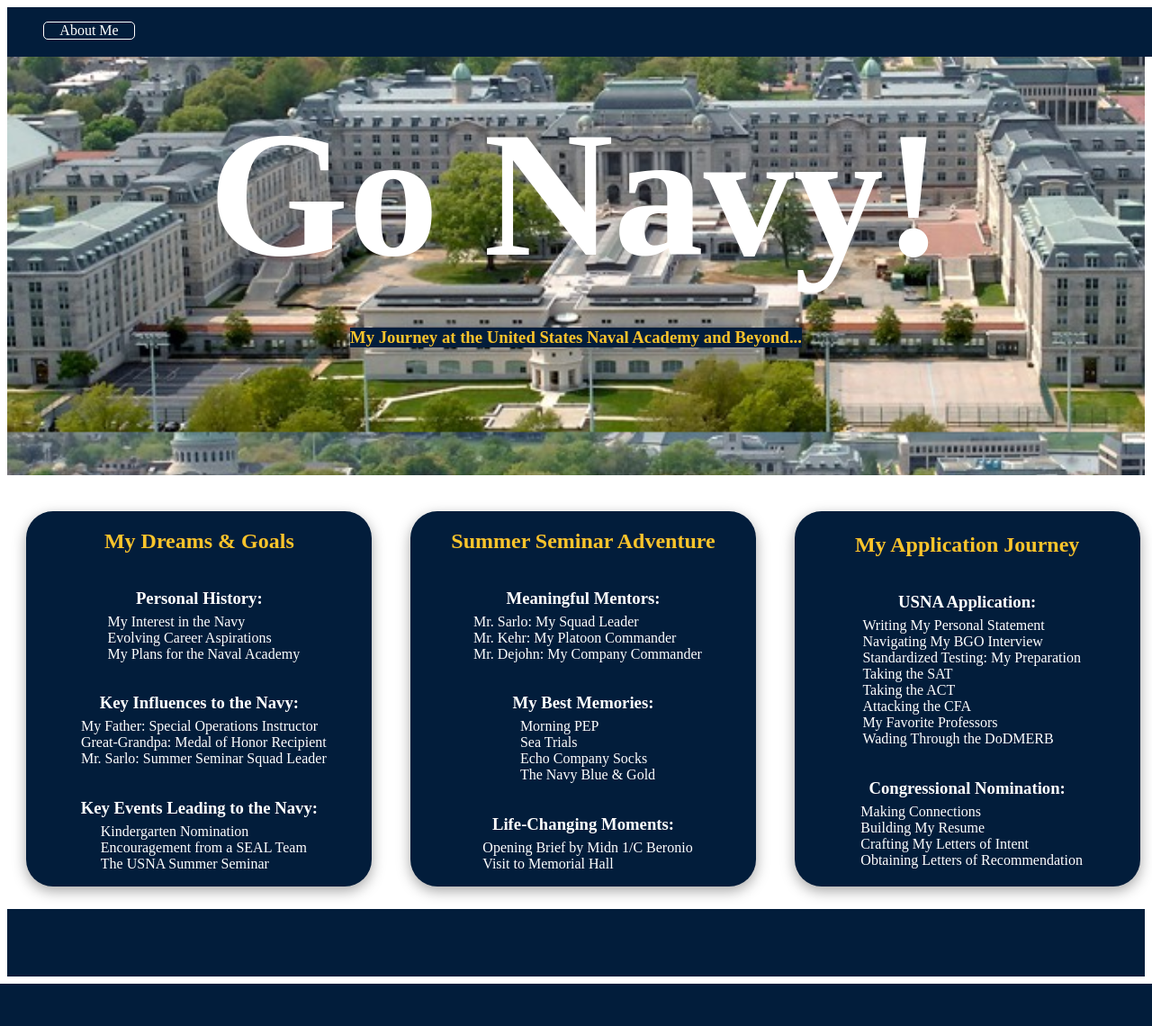
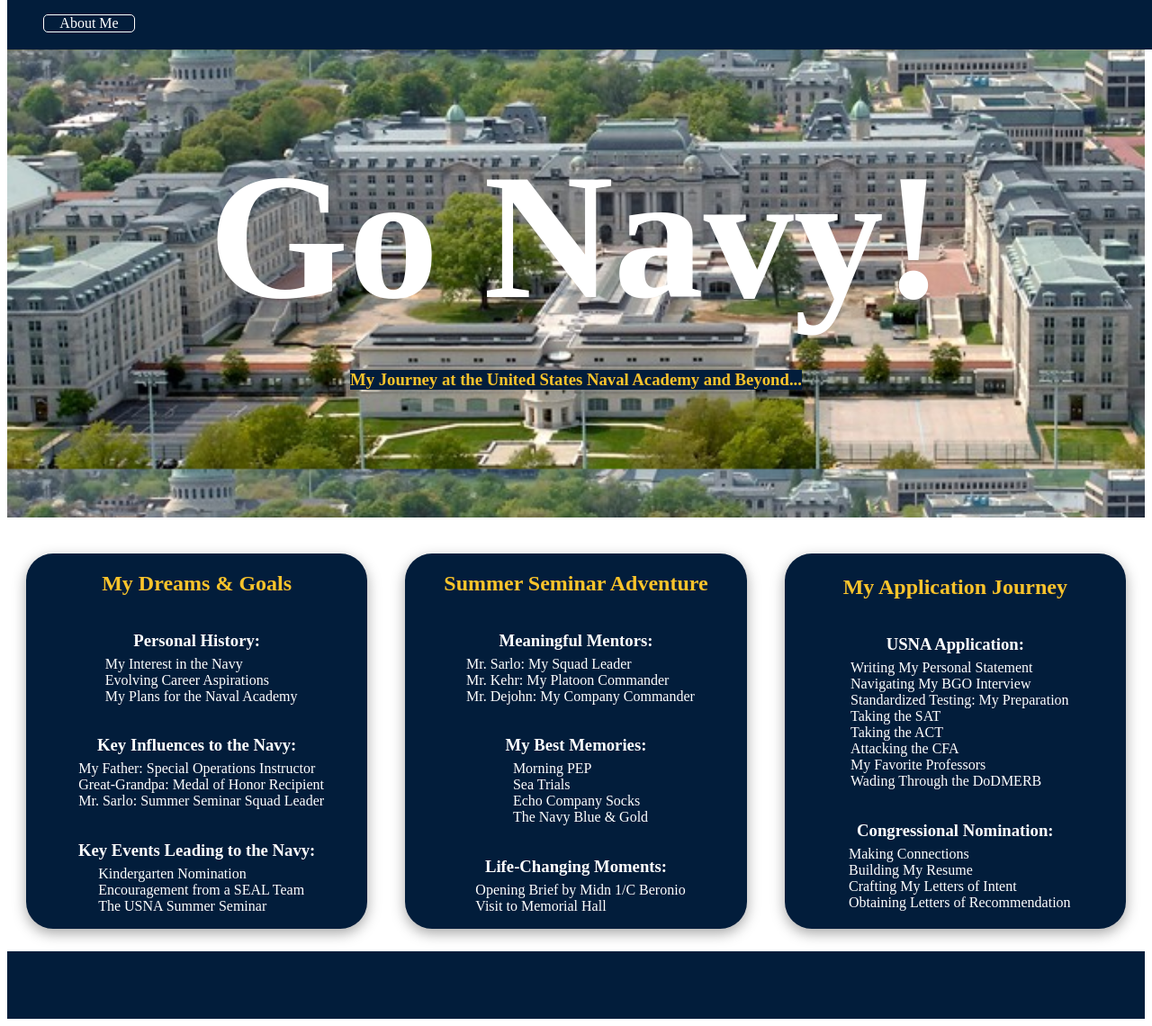
Before and after one commit to AmerikanischerAdler/go_navy, a Flask app: page /home in a window 1280 px wide. Shown: the whole page at 90% size. Before the commit the page ends 1093 px from the top, so only its background shows below. Run offline with Flask 3, Linux system fonts and the light colour scheme; some web fonts are replaced.

Commit message:
adjusted navbar

```diff
--- a/static/style.css
+++ b/static/style.css
@@ -1,7 +1,7 @@
 .contain-all {
     display: flex;
     flex-direction: column;
-    gap: 5vh;
+    gap: 40px;
 }
 
 #title {
@@ -12,7 +12,7 @@
     align-items: center;
     justify-content: center;
     background-image: url(./images/usna_arial.jpeg);
-    background-size: 100vw auto;
+    background-size: 100% auto;
 }
 
 #title h1 {
@@ -28,14 +28,14 @@
 }
 
 .contain {
-    width: 100vw;
+    width: 100%;
     display: flex;
     flex-direction: row;
     justify-content: space-around;
 }
 
 .box {
-    width: 30vw;
+    width: 30%;
     display: flex;
     flex-direction: column;
     align-items: center;
--- a/templates/base.html
+++ b/templates/base.html
@@ -20,6 +20,9 @@
     header {
         position: fixed;
         height: 55px;
+        margin: 0;
+        padding: 0;
+        top: 0;
     }
 
     header ul {
@@ -47,6 +50,10 @@
         font-weight: 900;
     }
 
+    .content {
+        margin-top: 55px;
+    }
+
     footer {
         height: 75px;
         margin-top: 25px;
@@ -67,7 +74,9 @@
     </ul>
   </header>
 
-  {% block content %}{% endblock %}
+  <div class="content">
+    {% block content %}{% endblock %}
+  </div>
 
   <footer>
     <div id="contact"></div>
```
Also changed, not shown: templates/app.html (+10 -0 lines), templates/history.html (+8 -10 lines), templates/page.html (added, +7 -0 lines), static/page.css (added), static/page.js (added).
